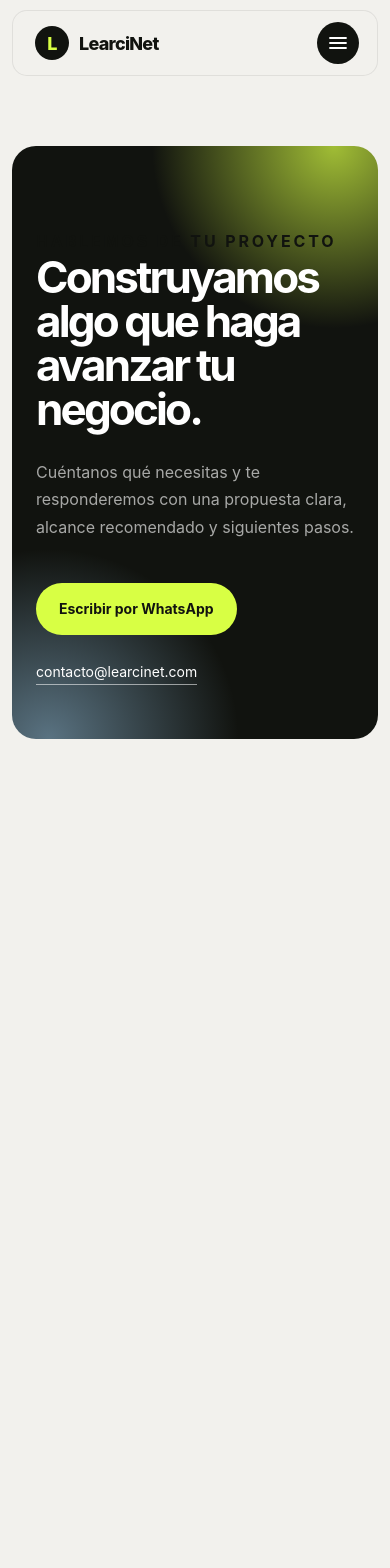
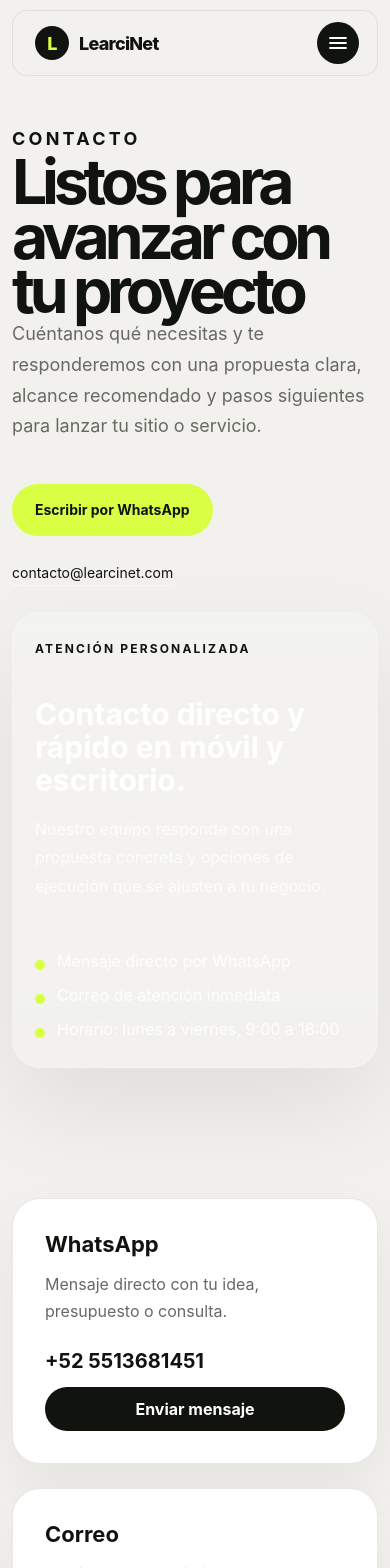
Before and after one commit to learci/learcinet-web, a Next.js app: page /contact in a window 390 px wide. Shown: the top 1568 px of the page. Before the commit the page ends 920 px from the top, so only its background shows below. Built offline with nearby package versions, Linux system fonts and the light colour scheme.

Commit message:
Improve contact page mobile/desktop layout

```diff
--- a/app/contact/page.js
+++ b/app/contact/page.js
@@ -1,18 +1,35 @@
 import SiteHeader from "@/components/SiteHeader";
 import { siteData } from "@/data/siteData";
+
+function ContactCard({ title, value, description, href, children }) {
+  return (
+    <article className="contact-card">
+      <h3>{title}</h3>
+      {description && <p>{description}</p>}
+      {value && <strong>{value}</strong>}
+      {href ? (
+        <a className="contact-link" href={href} target="_blank" rel="noreferrer">
+          {children || "Abrir"}
+        </a>
+      ) : (
+        children && <div className="contact-meta">{children}</div>
+      )}
+    </article>
+  );
+}
 
 export default function ContactPage() {
   return (
     <>
       <SiteHeader />
       <main className="contact-page">
-        <section className="contact-section section" id="contacto">
-          <div className="contact-panel">
-            <p className="eyebrow light">Hablemos de tu proyecto</p>
-            <h2>Construyamos algo que haga avanzar tu negocio.</h2>
+        <section className="contact-hero section" id="contacto">
+          <div className="contact-hero-copy">
+            <p className="eyebrow light">Contacto</p>
+            <h1>Listos para avanzar con tu proyecto</h1>
             <p>
               Cuéntanos qué necesitas y te responderemos con una propuesta clara,
-              alcance recomendado y siguientes pasos.
+              alcance recomendado y pasos siguientes para lanzar tu sitio o servicio.
             </p>
             <div className="contact-actions">
               <a
@@ -28,6 +45,56 @@ export default function ContactPage() {
               </a>
             </div>
           </div>
+
+          <div className="contact-hero-card">
+            <div className="contact-hero-card-inner">
+              <span className="eyebrow light">Atención personalizada</span>
+              <h2>Contacto directo y rápido en móvil y escritorio.</h2>
+              <p>
+                Nuestro equipo responde con una propuesta concreta y opciones de
+                ejecución que se ajusten a tu negocio.
+              </p>
+              <ul className="contact-list">
+                <li>Mensaje directo por WhatsApp</li>
+                <li>Correo de atención inmediata</li>
+                <li>Horario: lunes a viernes, 9:00 a 18:00</li>
+              </ul>
+            </div>
+          </div>
+        </section>
+
+        <section className="contact-details section">
+          <div className="contact-info-grid">
+            <ContactCard
+              title="WhatsApp"
+              value={siteData.contact.phone}
+              description="Mensaje directo con tu idea, presupuesto o consulta."
+              href={siteData.contact.whatsapp}
+            >
+              Enviar mensaje
+            </ContactCard>
+
+            <ContactCard
+              title="Correo"
+              value={siteData.contact.email}
+              description="Escribe tus requerimientos y te enviamos el plan de trabajo."
+              href={`mailto:${siteData.contact.email}`}
+            >
+              Enviar correo
+            </ContactCard>
+
+            <ContactCard
+              title="Horario"
+              value={siteData.contact.schedule}
+              description="Atendemos de lunes a viernes con respuestas rápidas."
+            />
+
+            <ContactCard
+              title="Ubicación"
+              value={siteData.contact.location}
+              description="Operamos desde Ciudad de México, con atención remota internacional."
+            />
+          </div>
         </section>
       </main>
     </>
--- a/app/globals.css
+++ b/app/globals.css
@@ -754,28 +754,197 @@ button, a {
   color: #fff;
 }
 
-.contact-section {
+.contact-hero {
+  display: grid;
+  grid-template-columns: minmax(0, 1.2fr) minmax(0, 0.8fr);
+  align-items: center;
+  gap: 48px;
   padding: 120px 0;
 }
 
-.contact-panel {
-  padding: 90px;
-  border-radius: 32px;
-  background:
-    radial-gradient(circle at 88% 0%, rgba(216,255,68,.72), transparent 27%),
-    radial-gradient(circle at 10% 100%, rgba(169,219,255,.48), transparent 28%),
-    var(--ink);
+.contact-hero-copy {
+  max-width: 640px;
+}
+
+.contact-hero-copy h1 {
+  margin: 18px 0 24px;
+  font-size: clamp(42px, 6vw, 72px);
+  line-height: 1.02;
+}
+
+.contact-hero-copy p {
+  max-width: 590px;
+  margin: 0;
+  font-size: 18px;
+  line-height: 1.7;
+  color: var(--muted);
+}
+
+.contact-hero-card {
+  position: relative;
+}
+
+.contact-hero-card-inner {
+  padding: 42px 32px;
+  border-radius: 28px;
+  background: linear-gradient(180deg, rgba(255,255,255,.14), rgba(255,255,255,.06));
+  border: 1px solid rgba(255,255,255,.18);
+  box-shadow: 0 40px 100px rgba(17,19,15,.08);
   color: #fff;
-}
-
-.contact-panel h2 {
-  max-width: 850px;
-  font-size: clamp(44px, 6vw, 84px);
-}
-
-.contact-panel > p {
-  margin-top: 28px;
-  color: rgba(255,255,255,.63);
+  min-height: 100%;
+  display: flex;
+  flex-direction: column;
+  gap: 18px;
+}
+
+.contact-hero-card-inner h2 {
+  margin: 0;
+  font-size: clamp(30px, 4vw, 44px);
+  line-height: 1.1;
+}
+
+.contact-hero-card-inner p {
+  margin: 0;
+  color: rgba(255,255,255,.8);
+  line-height: 1.8;
+}
+
+.contact-list {
+  margin: 32px 0 0;
+  padding: 0;
+  list-style: none;
+  display: grid;
+  gap: 14px;
+}
+
+.contact-list li {
+  position: relative;
+  padding-left: 22px;
+  color: rgba(255,255,255,.92);
+}
+
+.contact-list li::before {
+  content: "";
+  position: absolute;
+  left: 0;
+  top: 9px;
+  width: 10px;
+  height: 10px;
+  border-radius: 50%;
+  background: var(--accent);
+}
+
+.contact-details {
+  padding: 80px 0 140px;
+}
+
+.contact-info-grid {
+  display: grid;
+  grid-template-columns: repeat(2, minmax(0, 1fr));
+  gap: 24px;
+}
+
+.contact-card {
+  padding: 32px;
+  border-radius: 28px;
+  background: #fff;
+  border: 1px solid rgba(17,19,15,.1);
+  box-shadow: 0 24px 60px rgba(17,19,15,.06);
+  color: var(--ink);
+  display: flex;
+  flex-direction: column;
+  gap: 14px;
+}
+
+.contact-card h3 {
+  margin: 0;
+  font-size: 22px;
+}
+
+.contact-card p {
+  margin: 0;
+  color: var(--muted);
+  line-height: 1.7;
+}
+
+.contact-card strong {
+  display: block;
+  margin-top: 10px;
+  font-size: 20px;
+  color: var(--ink);
+}
+
+.contact-link {
+  margin-top: auto;
+  display: inline-flex;
+  align-items: center;
+  justify-content: center;
+  width: fit-content;
+  background: var(--ink);
+  color: #fff;
+  padding: 12px 18px;
+  border-radius: 999px;
+  font-weight: 700;
+}
+
+.contact-meta {
+  font-size: 14px;
+  color: var(--muted);
+}
+
+.contact-actions {
+  margin-top: 32px;
+  display: flex;
+  align-items: center;
+  gap: 18px;
+  flex-wrap: wrap;
+}
+
+.contact-email {
+  display: inline-flex;
+  align-items: center;
+  color: var(--ink);
+  border-bottom: 1px solid rgba(17,19,15,.2);
+  padding-bottom: 4px;
+}
+
+@media (max-width: 1000px) {
+  .contact-hero {
+    grid-template-columns: 1fr;
+    gap: 32px;
+  }
+
+  .contact-info-grid {
+    grid-template-columns: 1fr;
+  }
+}
+
+@media (max-width: 700px) {
+  .contact-hero {
+    padding: 70px 0;
+  }
+
+  .contact-hero-copy h1 {
+    font-size: clamp(36px, 12vw, 52px);
+  }
+
+  .contact-hero-card-inner {
+    padding: 28px 22px;
+  }
+
+  .contact-details {
+    padding: 50px 0 90px;
+  }
+
+  .contact-actions {
+    flex-direction: column;
+    align-items: stretch;
+  }
+
+  .contact-link {
+    width: 100%;
+    justify-content: center;
+  }
 }
 
 .contact-actions {
```
